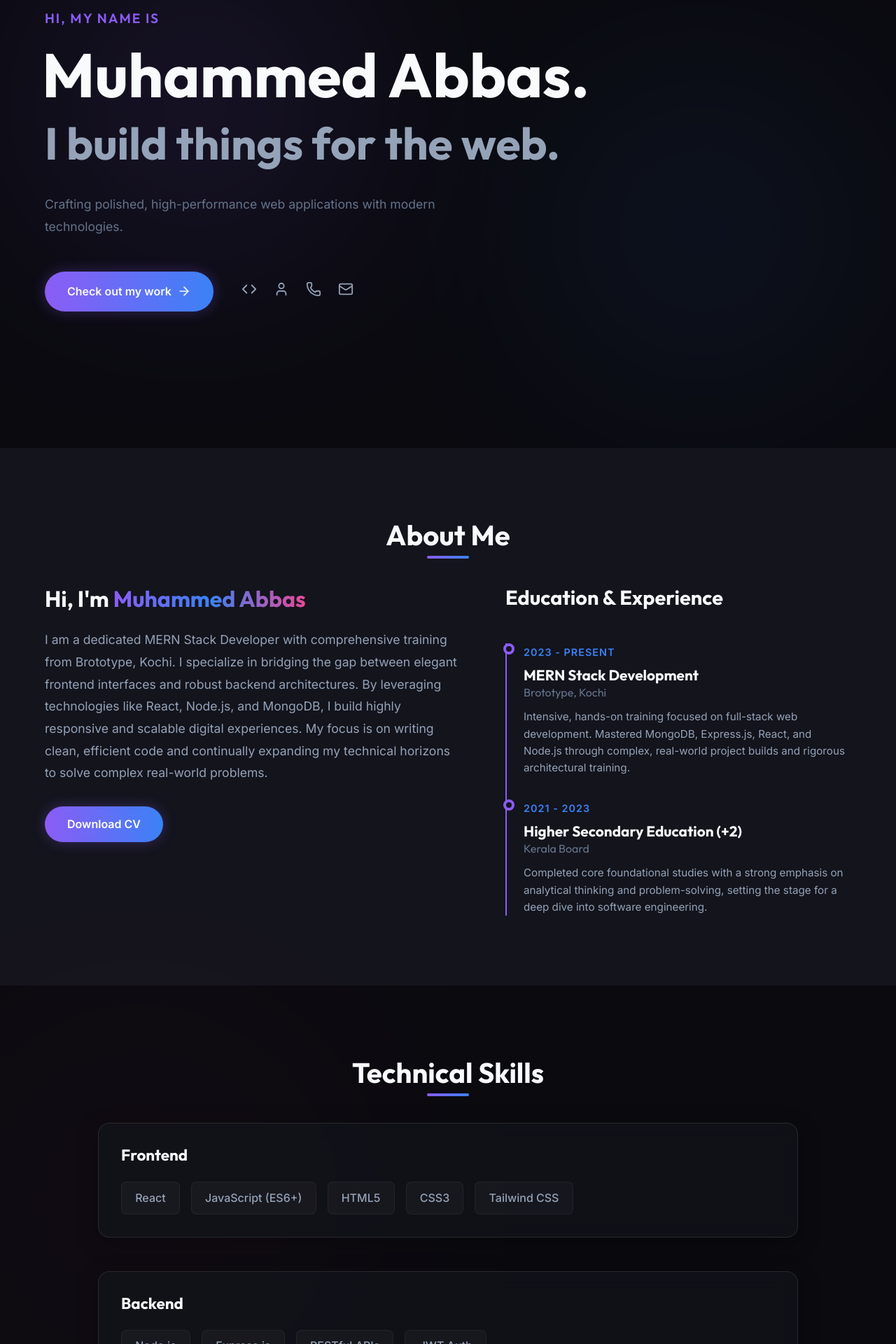
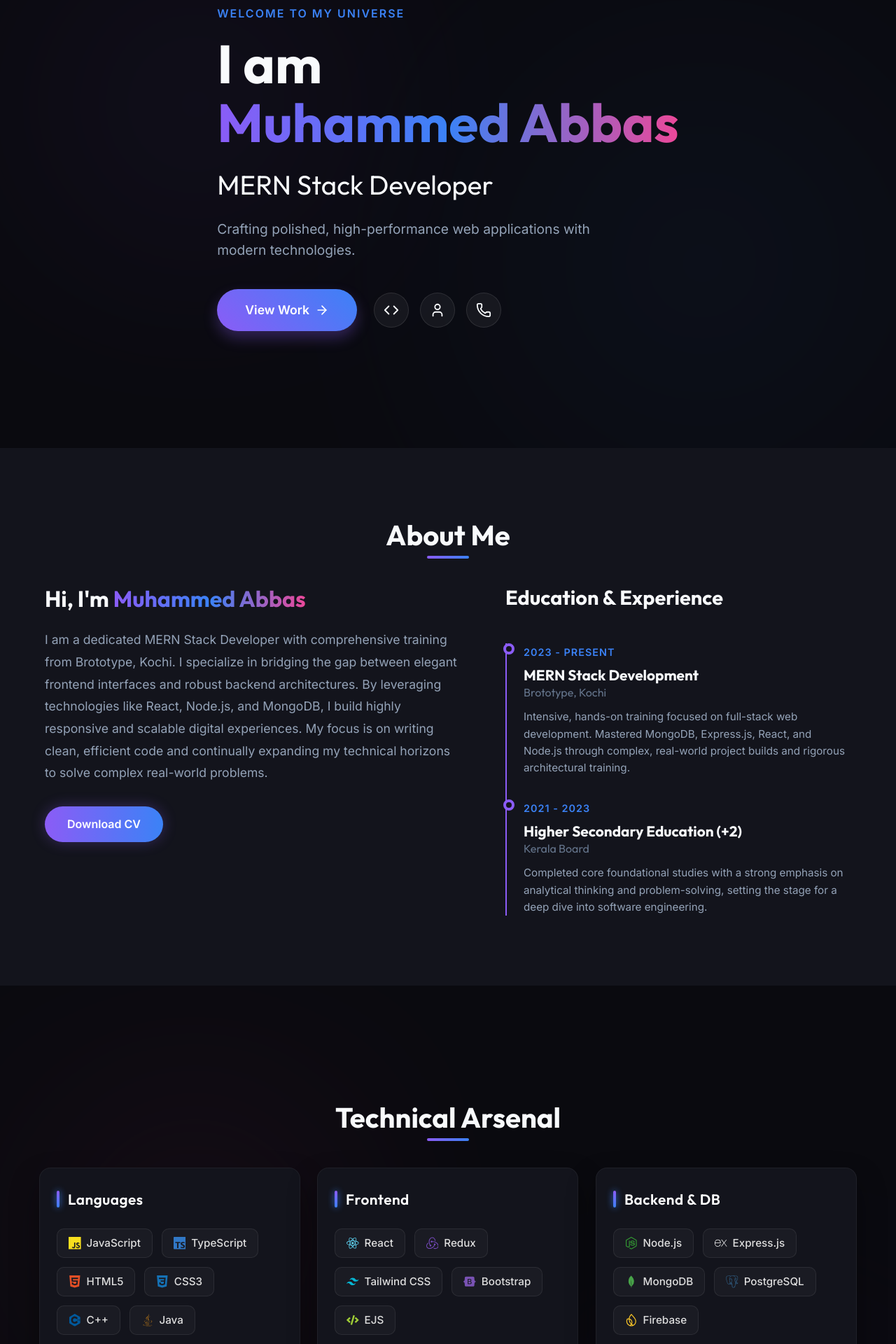
Before and after one commit to abbas2123/portfolio, a React (Vite) app: page / in a window 1280 px wide. Shown: the part 160-2080 px from the top of the page at 70% size. Built offline with nearby package versions, Linux system fonts and the light colour scheme.

Commit message:
feat: massive animation overhaul and identical skills representation

```diff
--- a/package.json
+++ b/package.json
@@ -17,7 +17,9 @@
     "gh-pages": "^6.3.0",
     "lucide-react": "^1.8.0",
     "react": "^19.2.4",
-    "react-dom": "^19.2.4"
+    "react-dom": "^19.2.4",
+    "react-icons": "^5.6.0",
+    "react-parallax-tilt": "^1.7.324"
   },
   "devDependencies": {
     "@eslint/js": "^9.39.4",
--- a/src/components/Hero.jsx
+++ b/src/components/Hero.jsx
@@ -7,13 +7,20 @@ const Hero = ({ personal }) => {
     hidden: { opacity: 0 },
     visible: {
       opacity: 1,
-      transition: { staggerChildren: 0.2 },
-    },
+      transition: {
+        staggerChildren: 0.2,
+        delayChildren: 0.1
+      }
+    }
   };
 
   const itemVariants = {
-    hidden: { y: 20, opacity: 0 },
-    visible: { y: 0, opacity: 1, transition: { duration: 0.6, ease: "easeOut" } },
+    hidden: { opacity: 0, y: 30 },
+    visible: {
+      opacity: 1,
+      y: 0,
+      transition: { type: "spring", stiffness: 100, damping: 10 }
+    }
   };
 
   const getIcon = (platform) => {
@@ -27,67 +34,112 @@ const Hero = ({ personal }) => {
   };
 
   return (
-    <section id="home" style={{ minHeight: '100vh', display: 'flex', alignItems: 'center', paddingTop: '80px' }}>
+    <section style={{
+      minHeight: '100vh',
+      display: 'flex',
+      alignItems: 'center',
+      position: 'relative',
+      overflow: 'hidden'
+    }}>
+      {/* Intense Floating Orbs Background */}
+      <motion.div
+        animate={{ y: [0, -30, 0], x: [0, 20, 0] }}
+        transition={{ duration: 6, repeat: Infinity, ease: "easeInOut" }}
+        style={{ position: 'absolute', top: '20%', left: '10%', width: '300px', height: '300px', background: 'var(--accent-primary)', filter: 'blur(150px)', borderRadius: '50%', opacity: 0.15, zIndex: 0 }}
+      />
+      <motion.div
+        animate={{ y: [0, 50, 0], x: [0, -40, 0] }}
+        transition={{ duration: 8, repeat: Infinity, ease: "easeInOut" }}
+        style={{ position: 'absolute', bottom: '10%', right: '5%', width: '400px', height: '400px', background: 'var(--accent-secondary)', filter: 'blur(200px)', borderRadius: '50%', opacity: 0.15, zIndex: 0 }}
+      />
 
-      {/* Background glow effects */}
-      <div style={{ position: 'absolute', top: '20%', left: '10%', width: '300px', height: '300px', background: 'var(--accent-primary)', filter: 'blur(150px)', borderRadius: '50%', opacity: 0.3, zIndex: 0 }}></div>
-      <div style={{ position: 'absolute', bottom: '20%', right: '10%', width: '300px', height: '300px', background: 'var(--accent-secondary)', filter: 'blur(150px)', borderRadius: '50%', opacity: 0.2, zIndex: 0 }}></div>
-
-      <div className="container" style={{ position: 'relative', zIndex: 1, width: '100%' }}>
+      <div className="container" style={{ position: 'relative', zIndex: 1 }}>
         <motion.div
           variants={containerVariants}
           initial="hidden"
           animate="visible"
           style={{ maxWidth: '800px' }}
         >
-          <motion.h2 variants={itemVariants} style={{ fontSize: '1.2rem', color: 'var(--accent-primary)', marginBottom: '1rem', fontWeight: 600, letterSpacing: '2px', textTransform: 'uppercase' }}>
-            Hi, my name is
+          <motion.p variants={itemVariants} style={{ color: 'var(--accent-secondary)', fontWeight: 600, letterSpacing: '2px', marginBottom: '1rem', textTransform: 'uppercase' }}>
+            Welcome to my universe
+          </motion.p>
+
+          <motion.h1 variants={itemVariants} style={{ fontSize: 'clamp(3rem, 6vw, 5.5rem)', lineHeight: 1.1, marginBottom: '1.5rem', fontFamily: 'Outfit, sans-serif' }}>
+            I am <br/>
+            <span className="text-gradient">{personal.name}</span>
+          </motion.h1>
+
+          <motion.h2 variants={itemVariants} style={{ fontSize: 'clamp(1.5rem, 3vw, 2.5rem)', color: 'var(--text-primary)', marginBottom: '1.5rem', fontWeight: 400 }}>
+            {personal.role}
           </motion.h2>
 
-          <motion.h1 variants={itemVariants} style={{ fontSize: 'clamp(3rem, 8vw, 5.5rem)', margin: '0 0 0.5rem -4px' }}>
-            {personal.name}.
-          </motion.h1>
-
-          <motion.h1 variants={itemVariants} style={{ fontSize: 'clamp(2.5rem, 6vw, 4rem)', color: 'var(--text-secondary)', marginBottom: '2rem' }}>
-            I build things for the web.
-          </motion.h1>
-
-          <motion.p variants={itemVariants} style={{ fontSize: '1.1rem', color: 'var(--text-muted)', maxWidth: '600px', marginBottom: '3rem', lineHeight: 1.8 }}>
+          <motion.p variants={itemVariants} style={{ fontSize: '1.2rem', color: 'var(--text-secondary)', marginBottom: '2.5rem', maxWidth: '600px', lineHeight: 1.6 }}>
             {personal.tagline}
           </motion.p>
 
-          <motion.div variants={itemVariants} style={{ display: 'flex', gap: '1.5rem', alignItems: 'center', flexWrap: 'wrap' }}>
-            <div
-              style={{ display: 'flex', alignItems: 'center', gap: '0.5rem', background: 'linear-gradient(to right, var(--accent-primary), var(--accent-secondary))', padding: '1rem 2rem', borderRadius: '50px', fontWeight: 600, cursor: 'pointer', boxShadow: 'var(--glow)', transition: 'transform var(--transition-fast)' }}
-              onMouseOver={(e) => e.currentTarget.style.transform = 'translateY(-2px)'}
-              onMouseOut={(e) => e.currentTarget.style.transform = 'translateY(0)'}
-              onClick={() => {
-                document.getElementById('projects').scrollIntoView({ behavior: 'smooth' });
+          <motion.div variants={itemVariants} style={{ display: 'flex', gap: '1.5rem', flexWrap: 'wrap', alignItems: 'center' }}>
+            <a
+              href="#projects"
+              style={{
+                display: 'flex',
+                alignItems: 'center',
+                gap: '0.5rem',
+                padding: '1rem 2.5rem',
+                background: 'linear-gradient(45deg, var(--accent-primary), var(--accent-secondary))',
+                color: '#fff',
+                borderRadius: '50px',
+                fontWeight: 600,
+                fontSize: '1.1rem',
+                boxShadow: '0 10px 20px rgba(139, 92, 246, 0.3)',
+                transition: 'transform 0.3s ease, box-shadow 0.3s ease'
+              }}
+              onMouseOver={(e) => {
+                e.currentTarget.style.transform = 'translateY(-3px)';
+                e.currentTarget.style.boxShadow = '0 15px 25px rgba(139, 92, 246, 0.4)';
+              }}
+              onMouseOut={(e) => {
+                e.currentTarget.style.transform = 'translateY(0)';
+                e.currentTarget.style.boxShadow = '0 10px 20px rgba(139, 92, 246, 0.3)';
               }}
             >
-              Check out my work <ArrowRight size={20} />
-            </div>
+              View Work <ArrowRight size={20} />
+            </a>
 
-            <div style={{ display: 'flex', gap: '1.5rem', marginLeft: '1rem' }}>
-              {personal.socials.map((social, idx) => (
+            <div style={{ display: 'flex', gap: '1rem' }}>
+              {personal.socials.map((social, index) => (
                 <motion.a
-                  key={idx}
+                  key={index}
                   href={social.url}
                   target="_blank"
                   rel="noreferrer"
-                  whileHover={{ y: -3, color: 'var(--accent-primary)' }}
-                  style={{ color: 'var(--text-secondary)', transition: 'color 0.2s' }}
+                  whileHover={{ y: -5, scale: 1.1 }}
+                  whileTap={{ scale: 0.95 }}
+                  style={{
+                    width: '50px',
+                    height: '50px',
+                    display: 'flex',
+                    alignItems: 'center',
+                    justifyContent: 'center',
+                    background: 'rgba(255,255,255,0.05)',
+                    border: '1px solid rgba(255,255,255,0.1)',
+                    borderRadius: '50%',
+                    color: 'var(--text-primary)',
+                    transition: 'all 0.3s ease'
+                  }}
+                  onMouseOver={(e) => {
+                    e.currentTarget.style.background = 'rgba(139, 92, 246, 0.1)';
+                    e.currentTarget.style.borderColor = 'var(--accent-primary)';
+                    e.currentTarget.style.color = 'var(--accent-secondary)';
+                  }}
+                  onMouseOut={(e) => {
+                    e.currentTarget.style.background = 'rgba(255,255,255,0.05)';
+                    e.currentTarget.style.borderColor = 'rgba(255,255,255,0.1)';
+                    e.currentTarget.style.color = 'var(--text-primary)';
+                  }}
                 >
                   {getIcon(social.platform)}
                 </motion.a>
               ))}
-              <motion.a
-                href={`mailto:${personal.email}`}
-                whileHover={{ y: -3, color: 'var(--accent-primary)' }}
-                style={{ color: 'var(--text-secondary)', transition: 'color 0.2s' }}
-              >
-                <Mail size={22} />
-              </motion.a>
             </div>
           </motion.div>
         </motion.div>
--- a/src/components/Skills.jsx
+++ b/src/components/Skills.jsx
@@ -1,52 +1,143 @@
 import React from 'react';
 import { motion } from 'framer-motion';
+import Tilt from 'react-parallax-tilt';
+
+// Icons
+
+import { FaJava as FaJavaIcon, FaDatabase as FaDatabaseIcon, FaCode as FaCodeIcon } from 'react-icons/fa';
+import {
+  SiJavascript, SiTypescript, SiHtml5, SiCss3, SiCplusplus,
+  SiReact, SiRedux, SiTailwindcss, SiBootstrap,
+  SiNodedotjs, SiExpress, SiMongodb, SiPostgresql, SiFirebase,
+  SiGit, SiDocker, SiAmazonwebservices, SiNginx, SiFigma, SiPostman
+} from 'react-icons/si';
+
+const getIcon = (skillName) => {
+  switch (skillName) {
+    case 'JavaScript': return <SiJavascript color="#F7DF1E" />;
+    case 'TypeScript': return <SiTypescript color="#3178C6" />;
+    case 'HTML5': return <SiHtml5 color="#E34F26" />;
+    case 'CSS3': return <SiCss3 color="#1572B6" />;
+    case 'C++': return <SiCplusplus color="#00599C" />;
+    case 'Java': return <FaJavaIcon color="#b07219" />;
+    case 'SQL / NoSQL': return <FaDatabaseIcon color="#336791" />;
+
+    case 'React': return <SiReact color="#61DAFB" />;
+    case 'Redux': return <SiRedux color="#764ABC" />;
+    case 'Tailwind CSS': return <SiTailwindcss color="#06B6D4" />;
+    case 'Bootstrap': return <SiBootstrap color="#7952B3" />;
+    case 'EJS': return <FaCodeIcon color="#a1cf36" />;
+
+    case 'Node.js': return <SiNodedotjs color="#339933" />;
+    case 'Express.js': return <SiExpress color="#FFF" />;
+    case 'MongoDB': return <SiMongodb color="#47A248" />;
+    case 'PostgreSQL': return <SiPostgresql color="#336791" />;
+    case 'Firebase': return <SiFirebase color="#FFCA28" />;
+
+    case 'Git': return <SiGit color="#F05032" />;
+    case 'Docker': return <SiDocker color="#2496ED" />;
+    case 'AWS': return <SiAmazonwebservices color="#232F3E" />;
+    case 'Nginx': return <SiNginx color="#009639" />;
+    case 'Figma': return <SiFigma color="#F24E1E" />;
+    case 'Postman': return <SiPostman color="#FF6C37" />;
+
+    default: return <div style={{width: 8, height: 8, borderRadius: '50%', background: 'currentColor'}} />;
+  }
+};
 
 const Skills = ({ skills }) => {
   const categories = Object.keys(skills);
 
   return (
-    <section id="skills" style={{ position: 'relative' }}>
-      <div style={{ position: 'absolute', top: '10%', left: '0', width: '400px', height: '400px', background: 'var(--accent-tertiary)', filter: 'blur(200px)', borderRadius: '50%', opacity: 0.1, zIndex: 0 }}></div>
+    <section id="skills" style={{ position: 'relative', overflow: 'hidden' }}>
+      <div style={{ position: 'absolute', top: '20%', left: '10%', width: '300px', height: '300px', background: 'var(--accent-tertiary)', filter: 'blur(150px)', borderRadius: '50%', opacity: 0.15, zIndex: 0 }}></div>
+      <div style={{ position: 'absolute', bottom: '0', right: '0', width: '400px', height: '400px', background: 'var(--accent-primary)', filter: 'blur(250px)', borderRadius: '50%', opacity: 0.1, zIndex: 0 }}></div>
 
-      <div className="container" style={{ position: 'relative', zIndex: 1 }}>
-        <h2 className="section-title">Technical Skills</h2>
+      <div className="container" style={{ position: 'relative', zIndex: 1, padding: '4rem 1rem' }}>
+        <motion.h2
+          className="section-title"
+          initial={{ opacity: 0, y: 30 }}
+          whileInView={{ opacity: 1, y: 0 }}
+          viewport={{ once: true }}
+          transition={{ duration: 0.5 }}
+        >
+          Technical Arsenal
+        </motion.h2>
 
-        <div style={{ display: 'flex', flexDirection: 'column', gap: '3rem', maxWidth: '1000px', margin: '0 auto' }}>
+        {/* Responsive Grid for Categories exactly like screenshot */}
+        <div style={{
+          display: 'grid',
+          gridTemplateColumns: 'repeat(auto-fit, minmax(280px, 1fr))',
+          gap: '1.5rem',
+          maxWidth: '1200px',
+          margin: '0 auto'
+        }}>
           {categories.map((category, index) => (
             <motion.div
               key={category}
-              initial={{ opacity: 0, y: 20 }}
+              initial={{ opacity: 0, y: 40 }}
               whileInView={{ opacity: 1, y: 0 }}
-              viewport={{ once: true, margin: "-50px" }}
-              transition={{ duration: 0.5, delay: index * 0.1 }}
-              className="glass-panel"
-              style={{ padding: '2rem', borderRadius: '16px' }}
+              viewport={{ once: true, margin: "-100px" }}
+              transition={{ duration: 0.6, delay: index * 0.15, type: "spring", bounce: 0.4 }}
             >
-              <h3 style={{ fontSize: '1.4rem', color: 'var(--text-primary)', marginBottom: '1.5rem', fontFamily: 'Outfit, sans-serif' }}>
+              <Tilt tiltMaxAngleX={10} tiltMaxAngleY={10} scale={1.02} transitionSpeed={2000} className="tilt-element">
+                <div
+                  style={{
+                    padding: '2rem 1.5rem',
+                    borderRadius: '16px',
+                    background: 'var(--bg-secondary)',
+                    border: '1px solid rgba(255,255,255,0.05)',
+                    height: '100%',
+                    boxShadow: '0 20px 40px rgba(0,0,0,0.4)',
+                    transition: 'border-color 0.4s ease',
+                  }}
+                  className="skill-card-container"
+                >
+                  <div style={{ display: 'flex', alignItems: 'center', marginBottom: '1.8rem' }}>
+                    {/* Glowing vertical bar */}
+                    <div style={{
+                      width: '4px',
+                      height: '24px',
+                      borderRadius: '4px',
+                      background: 'linear-gradient(to bottom, var(--accent-primary), var(--accent-secondary))',
+                      boxShadow: '0 0 10px var(--accent-secondary)',
+                      marginRight: '12px'
+                    }}></div>
+                    <h3 style={{ fontSize: '1.3rem', color: '#fff', fontWeight: 600, letterSpacing: '0.5px' }}>
                       {category}
                     </h3>
+                  </div>
 
-              <div style={{ display: 'flex', flexWrap: 'wrap', gap: '1rem' }}>
+                  <div style={{ display: 'flex', flexWrap: 'wrap', gap: '0.8rem' }}>
                     {skills[category].map((skill, idx) => (
                       <motion.div
                         key={idx}
-                    whileHover={{ y: -5, boxShadow: '0 10px 20px rgba(139, 92, 246, 0.2)', backgroundColor: 'rgba(139, 92, 246, 0.15)', borderColor: 'var(--accent-primary)' }}
+                        whileHover={{ y: -3, scale: 1.05 }}
                         style={{
+                          display: 'flex',
+                          alignItems: 'center',
+                          gap: '8px',
                           background: 'rgba(255,255,255,0.03)',
-                      border: '1px solid var(--border-color)',
-                      padding: '0.6rem 1.2rem',
-                      borderRadius: '8px',
-                      color: 'var(--text-secondary)',
-                      fontSize: '1rem',
+                          border: '1px solid rgba(255,255,255,0.08)',
+                          padding: '0.5rem 1rem',
+                          borderRadius: '10px',
+                          color: '#dedede',
+                          fontSize: '0.95rem',
                           fontWeight: 500,
-                      transition: 'all 0.3s ease',
-                      cursor: 'default'
+                          cursor: 'pointer',
+                          transition: 'background 0.3s ease, border-color 0.3s ease'
                         }}
+                        className="skill-pill"
                       >
+                        <span style={{ display: 'flex', alignItems: 'center', fontSize: '1.1rem' }}>
+                          {getIcon(skill)}
+                        </span>
                         {skill}
                       </motion.div>
                     ))}
                   </div>
+                </div>
+              </Tilt>
             </motion.div>
           ))}
         </div>
--- a/src/portfolio.json
+++ b/src/portfolio.json
@@ -36,10 +36,10 @@
     }
   ],
   "skills": {
-    "Frontend": ["React", "JavaScript (ES6+)", "HTML5", "CSS3", "Tailwind CSS"],
-    "Backend": ["Node.js", "Express.js", "RESTful APIs", "JWT Auth"],
-    "Database": ["MongoDB", "Mongoose"],
-    "Tools": ["Git", "GitHub", "Postman", "Figma", "VS Code"]
+    "Languages": ["JavaScript", "TypeScript", "HTML5", "CSS3", "C++", "Java", "SQL / NoSQL"],
+    "Frontend": ["React", "Redux", "Tailwind CSS", "Bootstrap", "EJS"],
+    "Backend & DB": ["Node.js", "Express.js", "MongoDB", "PostgreSQL", "Firebase"],
+    "Tools & Cloud": ["Git", "Docker", "AWS", "Nginx", "Figma", "Postman"]
   },
   "projects": [
     {
```
Also changed, not shown: src/components/Projects.jsx (+59 -25 lines), 1 other file (tests, documents, lock files or other folders). Lines whose indentation alone changed are shown as unchanged.
